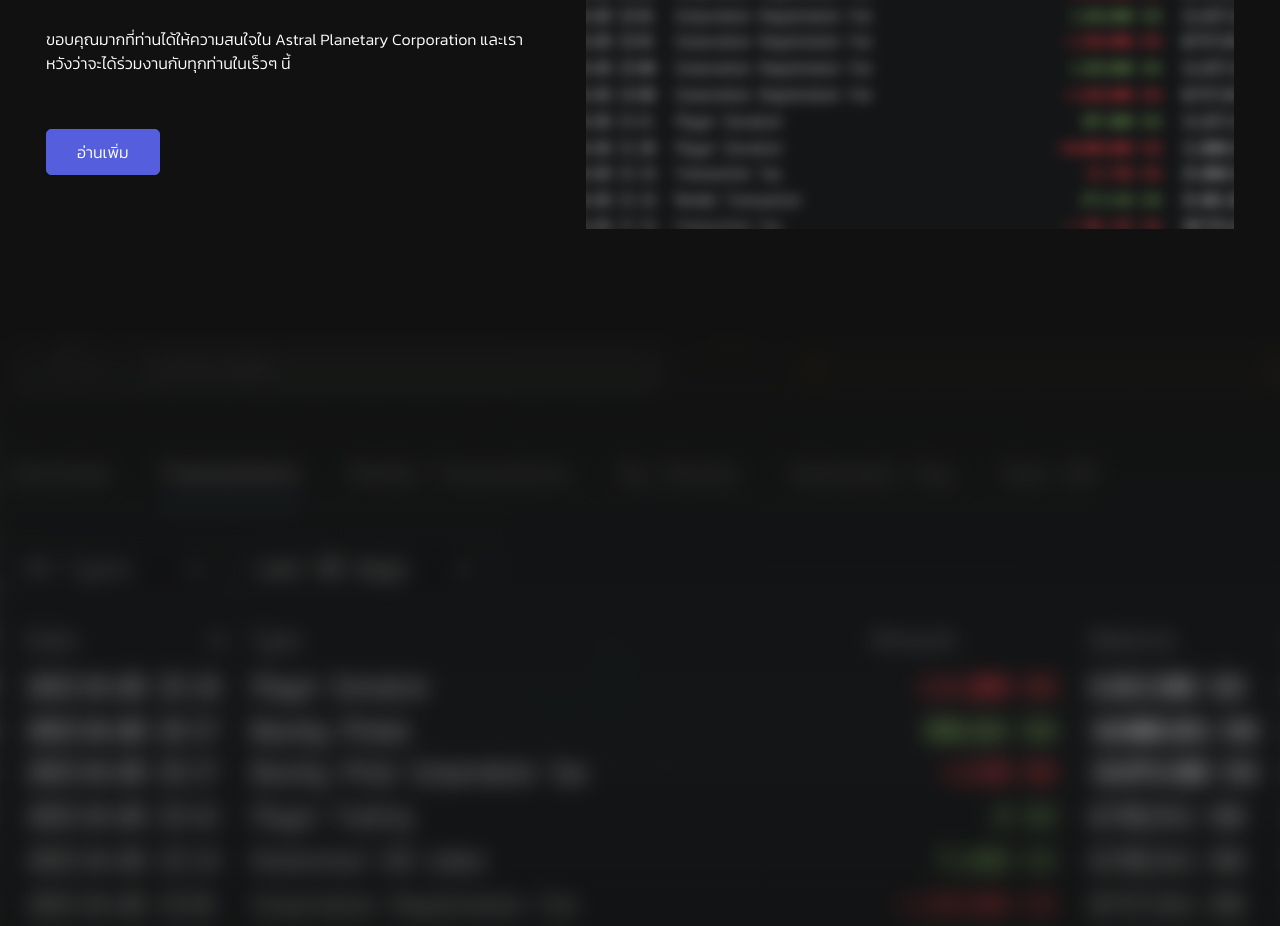
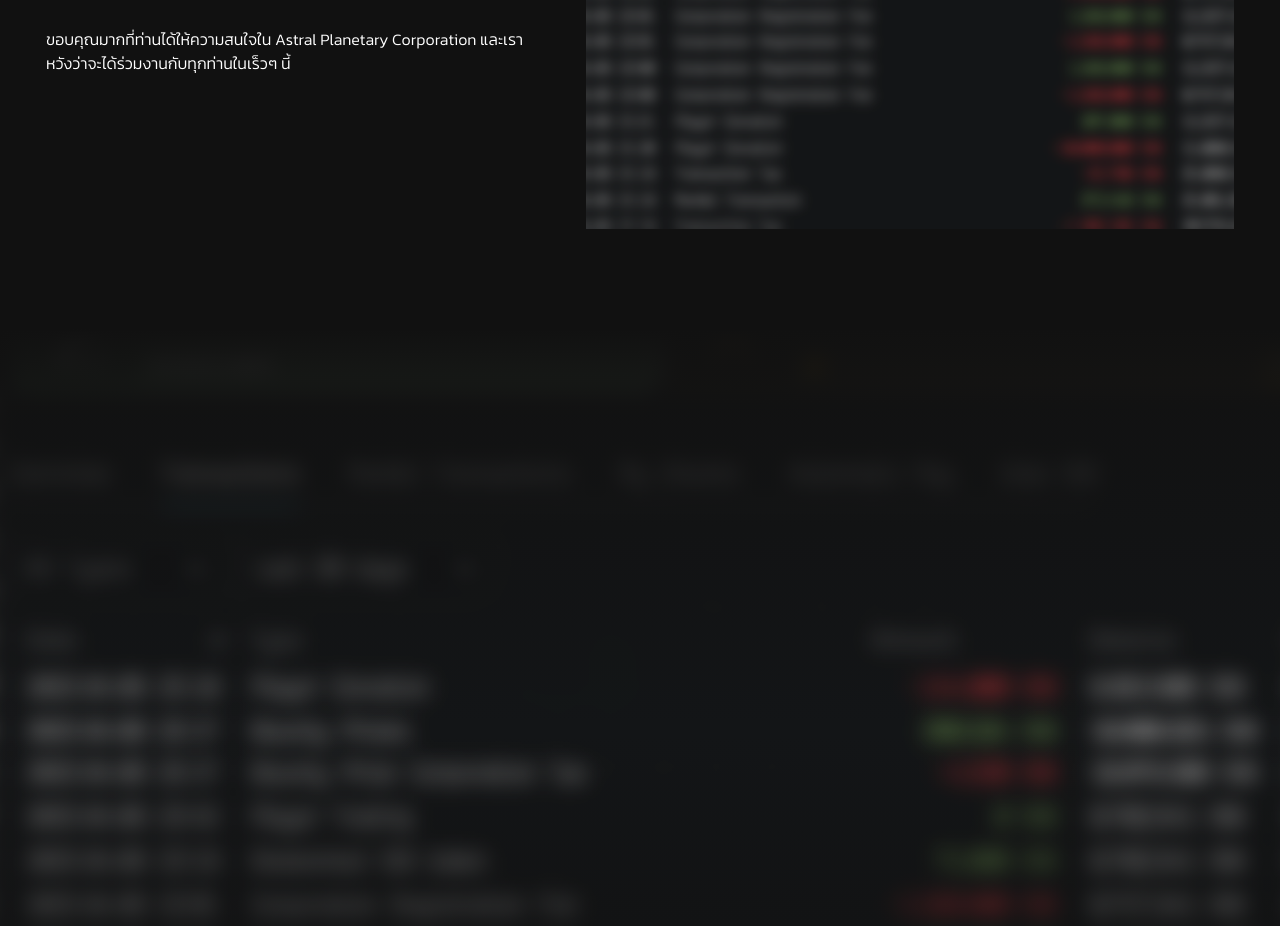
Before and after one commit to asnise/AP-C, a plain HTML site: page index.html in a window 1280 px wide. Shown: the part 1781-2707 px from the top of the page. Drawn offline with Linux system fonts and the light colour scheme.

Commit message:
Add files via upload

```diff
--- a/index.html
+++ b/index.html
@@ -597,7 +597,6 @@
                 ขอบคุณมากที่ท่านได้ให้ความสนใจใน Astral Planetary Corporation และเราหวังว่าจะได้ร่วมงานกับทุกท่านในเร็วๆ นี้
                 <br><br>
             </p>
-            <a onclick="cansel_win('skill_alert')" class="btn">อ่านเพิ่ม</a>
         </div>
         <div class="imgBx">
             <a onclick="cansel_win('skill_alert')" class="btn_img">รูปภาพตัอย่าง</a>
```
